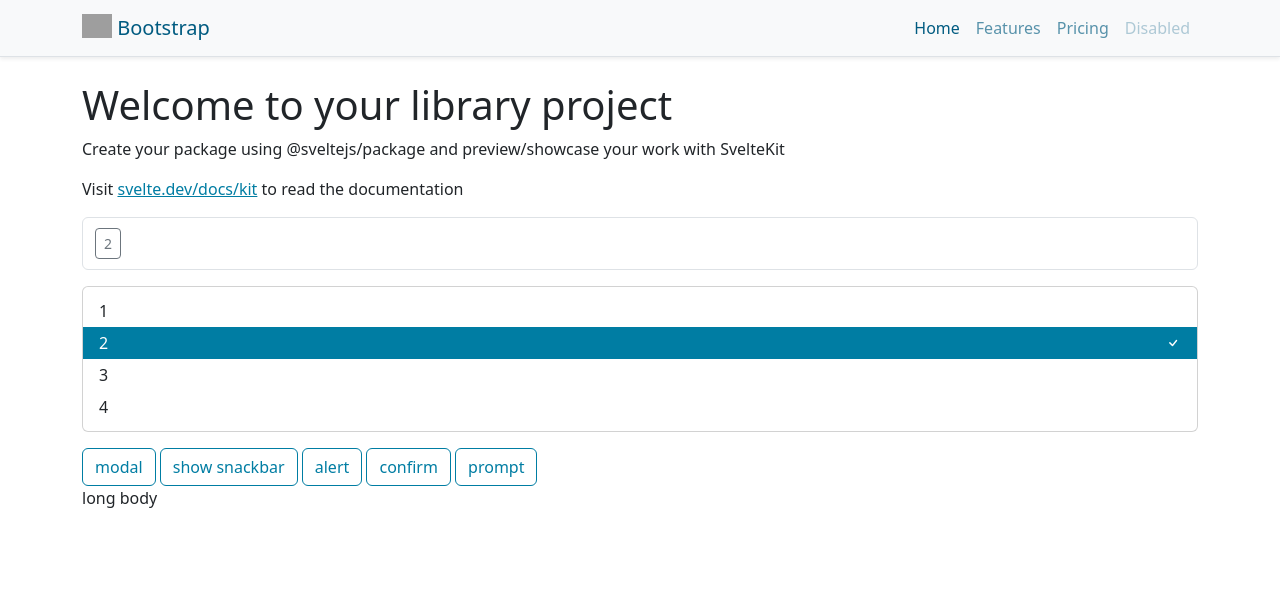
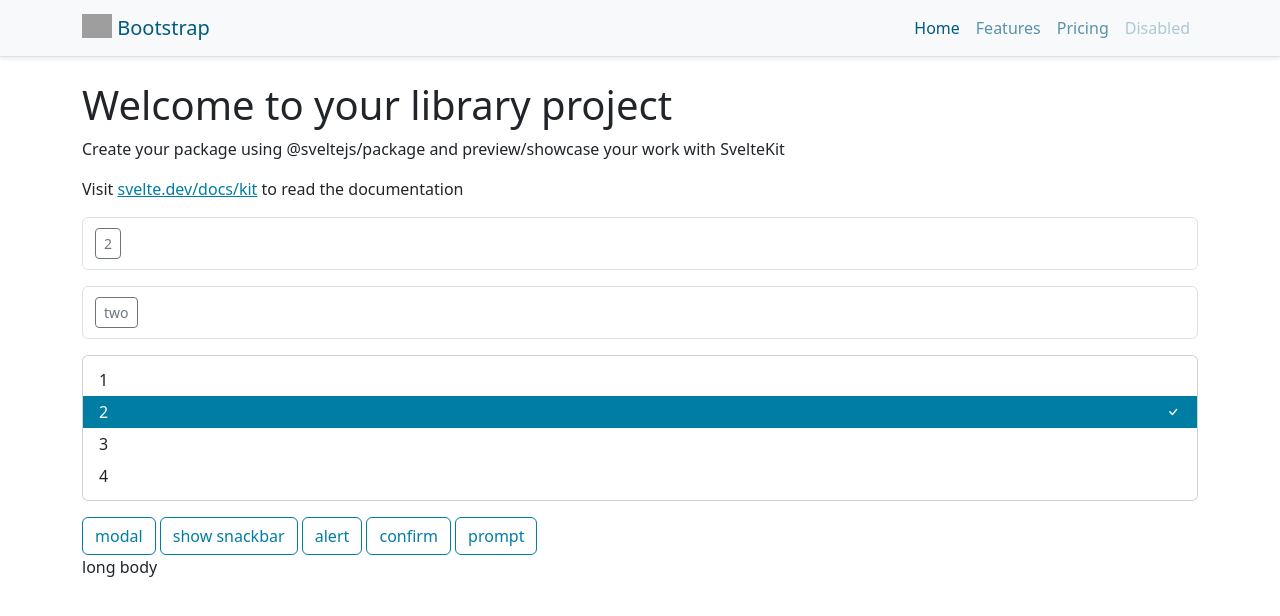
Before and after one commit to remoon-net/bootstrap, a SvelteKit app: page / in a window 1280 px wide. Shown: the top 616 px of the page. Built offline with nearby package versions, Linux system fonts and the light colour scheme; grey boxes are pictures that could not be loaded.

Commit message:
修复, 应该显示 opt.name

```diff
--- a/src/lib/Select.svelte
+++ b/src/lib/Select.svelte
@@ -61,7 +61,7 @@
 						}
 					}}
 				>
-					{opt.value}
+					{opt.name}
 					{#if selected}
 						<i class="bi bi-check float-end"></i>
 					{/if}
--- a/src/routes/+page.svelte
+++ b/src/routes/+page.svelte
@@ -27,6 +27,17 @@
 	</p>
 	<div class="my-3">
 		<Select options={['1', '2', '3', '4']} bind:values></Select>
+	</div>
+	<div class="my-3">
+		<Select
+			options={[
+				{ name: 'one', value: '1' },
+				{ name: 'two', value: '2' },
+				{ name: 'three', value: '3' },
+				{ name: 'four', value: '4' },
+			]}
+			bind:values
+		></Select>
 	</div>
 	<div class="my-3">
 		<Select options={['1', '2', '3', '4']} bind:values expand></Select>
```
